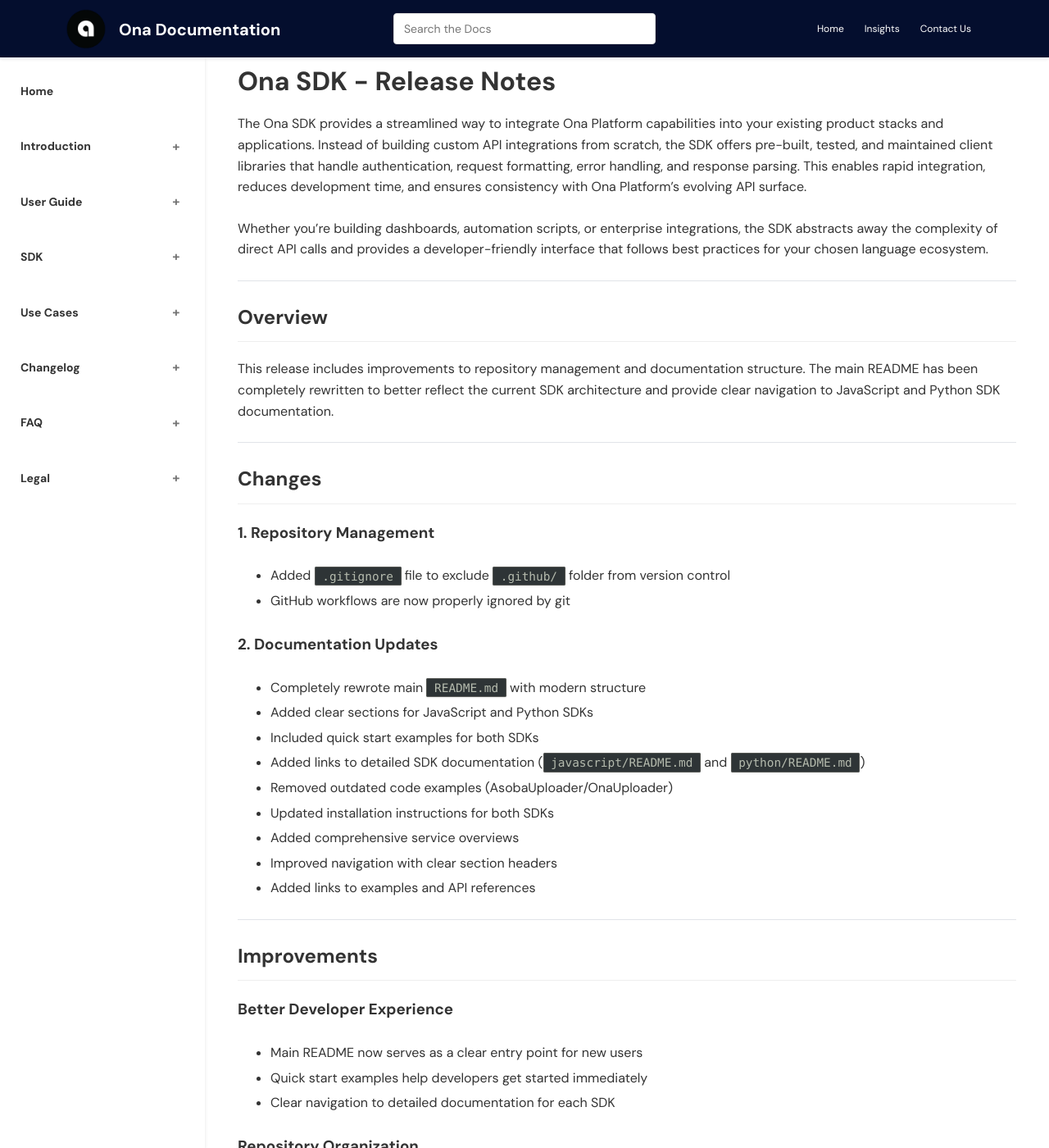
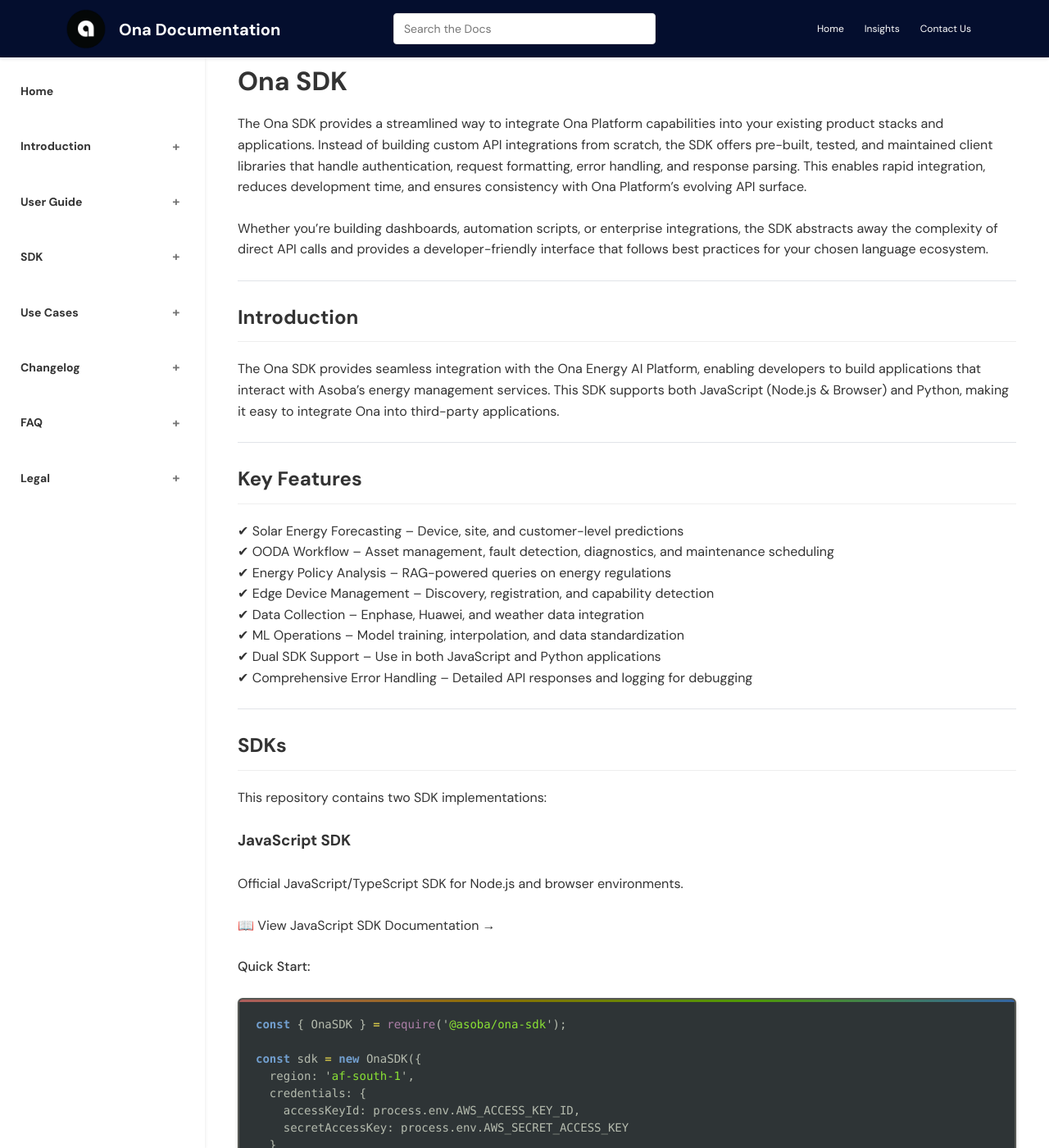
Before and after one commit to AsobaCloud/asobacode.github.io, a Jekyll site: the page built from sdk.md, in a window 1280 px wide and 1400 px high. Shown: the whole window at 82% size. Built offline with Jekyll 4.4.1, drawn with Linux system fonts in a browser that asks for light colours; some of the changed text lies outside the part shown.

Commit message:
Replace SDK content with comprehensive documentation and update navigation

````diff
--- a/_layouts/default.html
+++ b/_layouts/default.html
@@ -92,14 +92,15 @@ layout: default
             <span class="toggle-icon">+</span>
           </div>
           <ul class="sub-menu">
-            <li><a href="{{ site.baseurl }}/sdk.html#overview">Overview</a></li>
-            <li><a href="{{ site.baseurl }}/sdk.html#changes">Changes</a></li>
-            <li><a href="{{ site.baseurl }}/sdk.html#improvements">Improvements</a></li>
-            <li><a href="{{ site.baseurl }}/sdk.html#breaking-changes">Breaking Changes</a></li>
-            <li><a href="{{ site.baseurl }}/sdk.html#migration-guide">Migration Guide</a></li>
-            <li><a href="{{ site.baseurl }}/sdk.html#files-changed">Files Changed</a></li>
-            <li><a href="{{ site.baseurl }}/sdk.html#next-steps">Next Steps</a></li>
-            <li><a href="{{ site.baseurl }}/sdk.html#support">Support</a></li>
+            <li><a href="{{ site.baseurl }}/sdk.html#introduction">Introduction</a></li>
+            <li><a href="{{ site.baseurl }}/sdk.html#key-features">Key Features</a></li>
+            <li><a href="{{ site.baseurl }}/sdk.html#sdks">SDKs</a></li>
+            <li><a href="{{ site.baseurl }}/sdk.html#installation">Installation</a></li>
+            <li><a href="{{ site.baseurl }}/sdk.html#configuration">Configuration</a></li>
+            <li><a href="{{ site.baseurl }}/sdk.html#services">Services</a></li>
+            <li><a href="{{ site.baseurl }}/sdk.html#examples">Examples</a></li>
+            <li><a href="{{ site.baseurl }}/sdk.html#error-handling">Error Handling</a></li>
+            <li><a href="{{ site.baseurl }}/sdk.html#troubleshooting">Troubleshooting</a></li>
           </ul>
         </li>
         <li class="nav-item">
--- a/sdk.md
+++ b/sdk.md
@@ -4,7 +4,7 @@ layout: default
 nav_order: 1.75
 ---
 
-# Ona SDK - Release Notes
+# Ona SDK
 
 The Ona SDK provides a streamlined way to integrate Ona Platform capabilities into your existing product stacks and applications. Instead of building custom API integrations from scratch, the SDK offers pre-built, tested, and maintained client libraries that handle authentication, request formatting, error handling, and response parsing. This enables rapid integration, reduces development time, and ensures consistency with Ona Platform's evolving API surface.
 
@@ -12,96 +12,238 @@ Whether you're building dashboards, automation scripts, or enterprise integratio
 
 ---
 
-## Overview
-{: #overview }
+## Introduction
+{: #introduction }
 
-This release includes improvements to repository management and documentation structure. The main README has been completely rewritten to better reflect the current SDK architecture and provide clear navigation to JavaScript and Python SDK documentation.
+The Ona SDK provides seamless integration with the Ona Energy AI Platform, enabling developers to build applications that interact with Asoba's energy management services. This SDK supports both JavaScript (Node.js & Browser) and Python, making it easy to integrate Ona into third-party applications.
 
 ---
 
-## Changes
-{: #changes }
+## Key Features
+{: #key-features }
 
-### 1. Repository Management
-- Added `.gitignore` file to exclude `.github/` folder from version control
-- GitHub workflows are now properly ignored by git
-
-### 2. Documentation Updates
-- Completely rewrote main `README.md` with modern structure
-- Added clear sections for JavaScript and Python SDKs
-- Included quick start examples for both SDKs
-- Added links to detailed SDK documentation (`javascript/README.md` and `python/README.md`)
-- Removed outdated code examples (AsobaUploader/OnaUploader)
-- Updated installation instructions for both SDKs
-- Added comprehensive service overviews
-- Improved navigation with clear section headers
-- Added links to examples and API references
+✔ Solar Energy Forecasting – Device, site, and customer-level predictions
+✔ OODA Workflow – Asset management, fault detection, diagnostics, and maintenance scheduling
+✔ Energy Policy Analysis – RAG-powered queries on energy regulations
+✔ Edge Device Management – Discovery, registration, and capability detection
+✔ Data Collection – Enphase, Huawei, and weather data integration
+✔ ML Operations – Model training, interpolation, and data standardization
+✔ Dual SDK Support – Use in both JavaScript and Python applications
+✔ Comprehensive Error Handling – Detailed API responses and logging for debugging
 
 ---
 
-## Improvements
-{: #improvements }
+## SDKs
+{: #sdks }
 
-### Better Developer Experience
-- Main README now serves as a clear entry point for new users
-- Quick start examples help developers get started immediately
-- Clear navigation to detailed documentation for each SDK
+This repository contains two SDK implementations:
 
-### Repository Organization
-- `.github` folder properly excluded from version control
-- Cleaner repository structure
+### JavaScript SDK
+Official JavaScript/TypeScript SDK for Node.js and browser environments.
 
-### Documentation Quality
-- Removed outdated and incorrect code examples
-- Aligned documentation with actual SDK implementation
-- Consistent formatting and structure
+📖 View JavaScript SDK Documentation →
+
+**Quick Start:**
+
+```javascript
+const { OnaSDK } = require('@asoba/ona-sdk');
+
+const sdk = new OnaSDK({
+  region: 'af-south-1',
+  credentials: {
+    accessKeyId: process.env.AWS_ACCESS_KEY_ID,
+    secretAccessKey: process.env.AWS_SECRET_ACCESS_KEY
+  }
+});
+
+// Get energy forecast
+const forecast = await sdk.forecasting.getSiteForecast({
+  site_id: 'Sibaya',
+  forecast_hours: 24
+});
+```
+
+### Python SDK
+Official Python SDK for server-side and data science applications.
+
+📖 View Python SDK Documentation →
+
+**Quick Start:**
+
+```python
+from ona_platform import OnaClient
+
+client = OnaClient()
+
+# Get solar forecast
+forecast = client.forecasting.get_site_forecast('Sibaya', hours=24)
+
+# Run fault detection
+detection = client.terminal.run_detection(
+    customer_id='customer123',
+    asset_id='asset456',
+    lookback_hours=6
+)
+```
 
 ---
 
-## Breaking Changes
-{: #breaking-changes }
+## Installation
+{: #installation }
 
-None
+### JavaScript SDK
+
+```bash
+npm install @asoba/ona-sdk
+```
+
+For detailed installation and setup instructions, see the JavaScript SDK Documentation.
+
+### Python SDK
+
+```bash
+pip install ona-platform
+```
+
+Or install from source:
+
+```bash
+cd python
+pip install -e .
+```
+
+For detailed installation and setup instructions, see the Python SDK Documentation.
 
 ---
 
-## Migration Guide
-{: #migration-guide }
+## Configuration
+{: #configuration }
 
-No migration required. This is a documentation and repository management update only.
+Both SDKs support configuration via environment variables or constructor parameters.
 
-For developers using the SDKs:
-- **JavaScript SDK:** Continue using `@asoba/ona-sdk` as before
-- **Python SDK:** Continue using `ona-platform` as before
-- Refer to updated main README for quick start examples
-- See `javascript/README.md` or `python/README.md` for detailed documentation
+### Environment Variables
+
+```bash
+# AWS Configuration
+export AWS_ACCESS_KEY_ID=your_access_key
+export AWS_SECRET_ACCESS_KEY=your_secret_key
+export AWS_REGION=af-south-1
+
+# Service Endpoints (optional)
+export ONA_FORECASTING_ENDPOINT=https://forecasting.api.asoba.co
+export ONA_TERMINAL_ENDPOINT=https://terminal.api.asoba.co
+```
+
+See the individual SDK documentation for complete configuration options:
+
+- JavaScript SDK Configuration
+- Python SDK Configuration
 
 ---
 
-## Files Changed
-{: #files-changed }
+## Services
+{: #services }
 
-**New Files:**
-- `.gitignore`
+The Ona SDK provides access to the following platform services:
 
-**Modified Files:**
-- `README.md` (97% rewrite)
+### Forecasting API
+Generate energy forecasts at device, site, or customer levels.
+
+### Terminal API (OODA Workflow)
+Comprehensive API for Observe, Orient, Decide, Act workflow operations including:
+
+- Asset management
+- Fault detection
+- AI diagnostics
+- Maintenance scheduling
+- Real-time monitoring
+
+### Energy Analyst (RAG)
+AI-powered energy policy and regulatory compliance analysis.
+
+### Edge Device Registry
+Manage distributed edge devices with automatic capability detection.
+
+### Data Collection
+Integration with Enphase, Huawei, and weather data services.
+
+### ML Operations
+Model training, interpolation, and data standardization services.
+
+For detailed API documentation, see:
+
+- JavaScript SDK API Reference
+- Python SDK API Reference
 
 ---
 
-## Next Steps
-{: #next-steps }
+## Examples
+{: #examples }
 
-- Continue development on JavaScript and Python SDKs
-- Monitor documentation feedback from users
-- Consider adding versioning information to README
+Both SDKs include comprehensive examples:
+
+### JavaScript Examples
+Located in `javascript/examples/`:
+
+- `basic-usage.js` – Basic SDK initialization and usage
+- `forecasting-example.js` – Energy forecasting examples
+- `terminal-api-example.js` – OODA workflow examples
+- `edge-device-example.js` – Edge device management examples
+
+### Python Examples
+Located in `python/examples/`:
+
+- `forecasting_example.py` – Solar forecasting
+- `terminal_ooda_example.py` – OODA workflow
+- `energy_analyst_example.py` – Energy policy queries
+- `edge_device_example.py` – Edge device management
+- `complete_workflow_example.py` – Multi-service workflow
 
 ---
 
-## Support
-{: #support }
+## Error Handling
+{: #error-handling }
 
-For questions or issues:
-- **Email:** support@asoba.co
-- **GitHub Issues:** https://github.com/AsobaCloud/platform/issues
-- **Documentation:** https://docs.asoba.co
+Both SDKs provide comprehensive error handling with custom error classes:
+
+### JavaScript
+
+```javascript
+const {
+  OnaSDKError,
+  APIError,
+  ValidationError,
+  AuthenticationError,
+  TimeoutError
+} = require('@asoba/ona-sdk');
+```
+
+### Python
+
+```python
+from ona_platform import (
+    OnaError,
+    ConfigurationError,
+    ServiceUnavailableError,
+    ValidationError,
+    ResourceNotFoundError,
+    TimeoutError
+)
+```
+
+See the individual SDK documentation for detailed error handling examples.
+
+---
+
+## Troubleshooting
+{: #troubleshooting }
+
+**403 Forbidden?** Ensure your API key and AWS credentials are valid.
+**SignatureDoesNotMatch?** Verify your AWS credentials and region settings.
+**Connection Timeout?** Check your internet connection and retry.
+**Service Unavailable?** Verify service endpoints are correct and accessible.
+
+For more troubleshooting help, see:
+
+- JavaScript SDK Documentation
+- Python SDK Documentation
````
